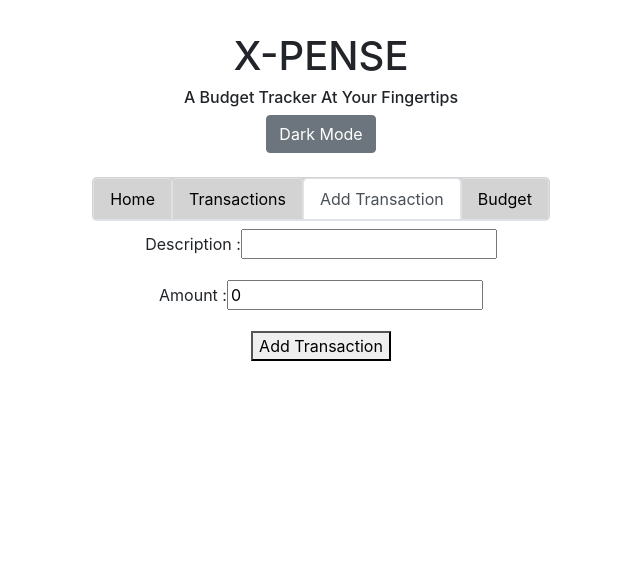
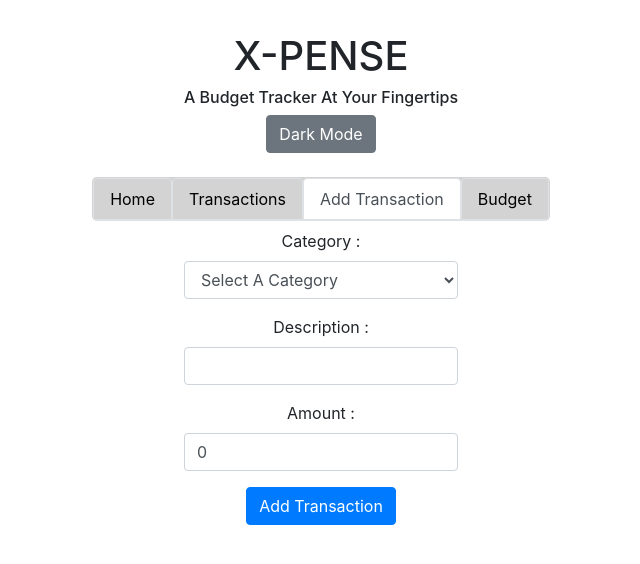
Before and after one commit to marlonmunoz/x-pense-app, a React (Vite) app in the folder Client/: page /add in a window 1280 px wide. Shown: the top 564 px of the page, without its empty margins (319-959 px from the left). Built offline with nearby package versions, Linux system fonts and the light colour scheme.

Commit message:
AddTransactions.jsx category menu added and category feature added which is included in the output

```diff
--- a/Client/src/components/AddTransactions.jsx
+++ b/Client/src/components/AddTransactions.jsx
@@ -4,6 +4,7 @@ import React, { useState } from "react";
 function AddTransactions() {
     const [text, setText] = useState('');
     const [amount , setAmount] = useState(0);
+    const [category, setCategory] = useState('');
     const [transactions, setTransactions] = useState([]);
 
     const handleAmountChange = (e) => {
@@ -13,10 +14,11 @@ function AddTransactions() {
 
     const handleSubmit = (e) => {
         e.preventDefault();
-        const newTransaction = { text, amount};
+        const newTransaction = { text, amount, category};
         setTransactions([...transactions, newTransaction]);
         setText('');
         setAmount(0);
+        setCategory('');
     };
 
 
@@ -24,21 +26,60 @@ function AddTransactions() {
     return (
         <form onSubmit={handleSubmit}>
             <div className="form-group">
+                <label htmlFor="category">Category :</label>
+                <select
+                    id="category"
+                    className="form-control"
+                    value={category}
+                    onChange={(e) => setCategory(e.target.value)}
+                >
+                    <option value="">Select A Category</option>
+                    <option value="Cable">Cable</option>
+                    <option value="Child Support">Child Support</option>
+                    <option value="Clothes">Clothes</option>
+                    <option value="Debt">Debt</option>
+                    <option value="Entertainment">Entertainment</option>
+                    <option value="Food">Food</option>
+                    <option value="Housing">Housing</option>
+                    <option value="Insurance">Insurance</option>
+                    <option value="Medical & Healthcare">Medical & Healthcare</option>
+                    <option value="Personal Care">Personal Care</option>
+                    <option value="Pets">Pets</option>
+                    <option value="Restaurants">Restaurants</option>
+                    <option value="Savings & Investments">Savings & Investments</option>
+                    <option value="Shopping">Shopping</option>
+                    <option value="Transportation">Transportation</option>
+                    <option value="Utilities">Utilities</option>
+                </select>
+            </div>
+            <div className="form-group">
                 <label htmlFor="text">Description :</label>
-                <input type="text" id="text" value={text} onChange={(e) => setText(e.target.value)}/>
+                <input
+                    type="text"
+                    className="form-control"
+                    id="text"
+                    value={text}
+                    onChange={(e) => setText(e.target.value)}
+                />
             </div>
             <div className="form-group">
                 <label htmlFor="amount">Amount :</label>
-                <input type="text" id="amount" value={amount} onChange={handleAmountChange}/>
+                <input
+                    type="text"
+                    id="amount"
+                    className="form-control"
+                    value={amount}
+                    onChange={handleAmountChange}
+                />
             </div>
             <div>
-                <button type="submit"> Add Transaction</button>
+                <button type="submit" className="btn btn-primary"> Add Transaction</button>
             </div>
             <div>
                 <ul>
                     {transactions.map((transaction, index) => (
                         <li key={index}>
-                            {transaction.text}: ${transaction.amount}
+                            {transaction.text}: ${transaction.amount} - {transaction.category}
                         </li>
                     ))}
                 </ul>
--- a/Client/src/components/App.jsx
+++ b/Client/src/components/App.jsx
@@ -1,5 +1,5 @@
 import React, { useState } from 'react';
-import { BrowserRouter as Router, Routes, Route, NavLink }  from 'react-router-dom';
+import { BrowserRouter as Router, Routes, Route, NavLink, Outlet }  from 'react-router-dom';
 import Transactions from '../components/Transactions';
 import AddTransactions from '../components/AddTransactions';
 import Balance from '../components/Balance'
@@ -55,10 +55,12 @@ function App() {
         </div>
         </nav>
         <Routes>
-          <Route path='/' element ={<Balance />}/>
-          <Route path='/transactions' element ={<Transactions />}/>
-          <Route path='/add' element ={<AddTransactions />}/>
-          <Route path='/budget' element ={<Budget />}/>
+          <Route path='/' element={<div><Outlet /></div>}>
+            <Route index element ={<Balance />}/>
+            <Route path='/transactions' element ={<Transactions />}/>
+            <Route path='/add' element ={<AddTransactions />}/>
+            <Route path='/budget' element ={<Budget />}/>
+          </Route>
         </Routes>
       </div>
     </Router>
--- a/Client/src/components/Transactions.jsx
+++ b/Client/src/components/Transactions.jsx
@@ -1,17 +1,27 @@
-import React from 'react';
+// import React from 'react';
 
-const Transactions = ({ transactions = [] }) => {
+// const Transactions = ({ transactions = [] }) => {
+//     return (
+//         <div>
+//             <ul>
+//                 {transactions.map((transaction, index) => (
+//                     <li key={index}>
+//                         {transaction.text}: ${transaction.amount}
+//                     </li>
+//                 ))}
+//             </ul>
+//         </div>
+//     );
+// };
+
+// export default Transactions;
+
+function Transactions() {
     return (
         <div>
-            <ul>
-                {transactions.map((transaction, index) => (
-                    <li key={index}>
-                        {transaction.text}: ${transaction.amount}
-                    </li>
-                ))}
-            </ul>
+            <p>Something to return</p>
         </div>
-    );
-};
+    )
+}
 
 export default Transactions;
```
